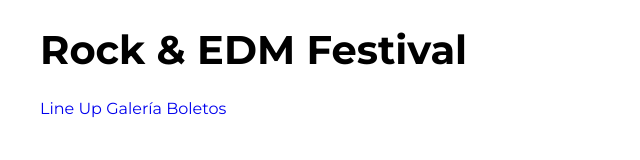
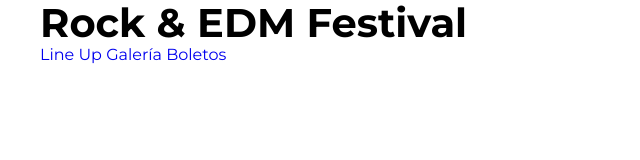
Before and after one commit to gabopereyra/DesarrolloWebUdemy, a website: page Proyecto6SitioMusica/index.html in a window 1280 px wide. Shown: the whole page, without its empty margins (0-640 px from the left). Drawn offline with nearby package versions, Linux system fonts and the light colour scheme; files that its build step writes are made by us from their sources.

Commit message:
Global and variables needed

```diff
--- a/Proyecto6SitioMusica/src/scss/base/_globales.scss
+++ b/Proyecto6SitioMusica/src/scss/base/_globales.scss
@@ -24,6 +24,9 @@ a{
 img{
     max-width: 100%;
 }
+h1, h2, h3{
+    margin: 0;
+}
 h1{
     font-size: 4rem;
 }
--- a/Proyecto6SitioMusica/src/scss/base/_variables.scss
+++ b/Proyecto6SitioMusica/src/scss/base/_variables.scss
@@ -9,6 +9,9 @@ $negro: #000;
 $blanco: #FFF;
 
 //MediaQueries
+$telefono: 480px;
+$tablet: 768px;
+$desktop: 1200px;
 
 //Fuentes
 $delgada: 300;
@@ -17,3 +20,4 @@ $bold: 700;
 $black: 900;
 
 //Separaciones
+$separacion: 5rem;
```
